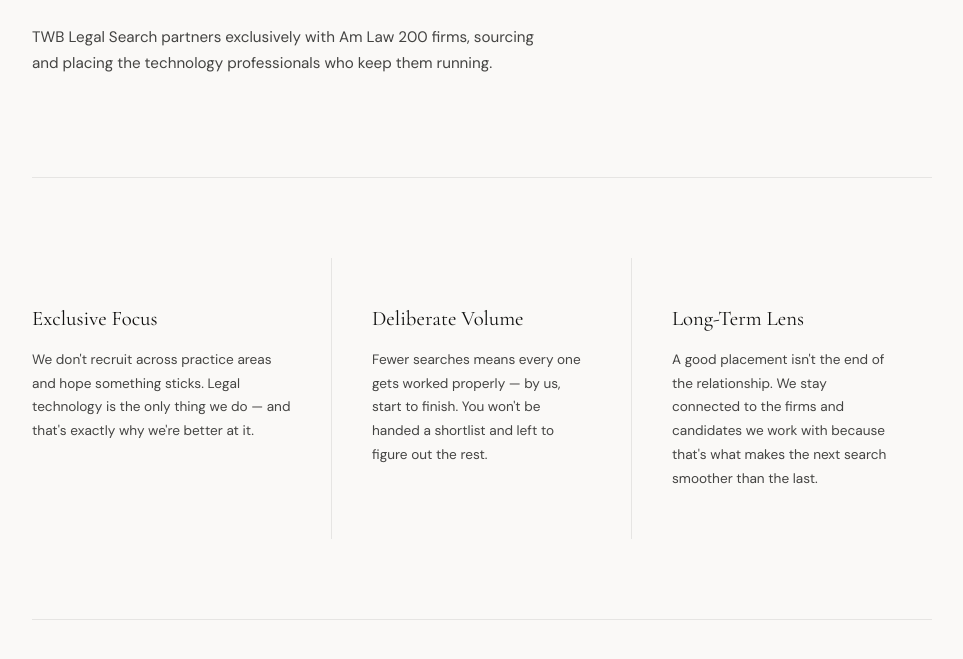
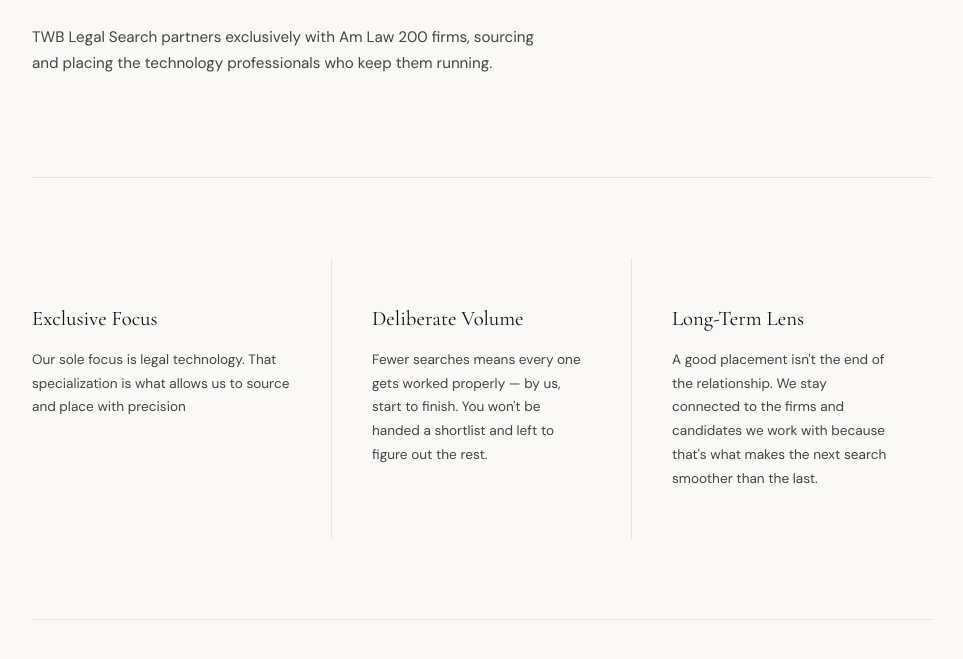
Before and after one commit to twblegal/twb-legal-search-site, a plain HTML site: page index.html in a window 1280 px wide. Shown: the part 411-1070 px from the top of the page, without its empty margins (158-1121 px from the left). Drawn offline with nearby package versions, Linux system fonts and the light colour scheme.

Commit message:
Update pillar body text for clarity

```diff
--- a/index.html
+++ b/index.html
@@ -769,7 +769,7 @@
     <div class="pillars reveal d4">
       <div class="pillar">
         <div class="pillar-title">Exclusive Focus</div>
-        <p class="pillar-body">We don't recruit across practice areas and hope something sticks. Legal technology is the only thing we do — and that's exactly why we're better at it.</p>
+        <p class="pillar-body">Our sole focus is legal technology. That specialization is what allows us to source and place with precision</p>
       </div>
       <div class="pillar">
         <div class="pillar-title">Deliberate Volume</div>
```
